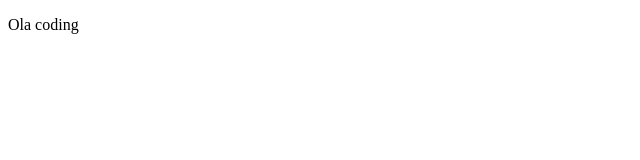
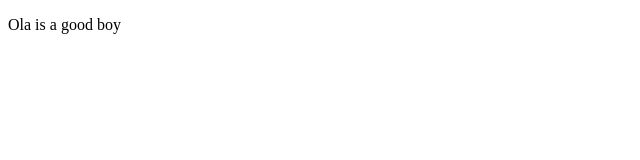
Before and after one commit to Ola-dev1/front, a plain HTML site: page index.html in a window 1280 px wide. Shown: the full height of the page, 0-640 px from the left. Drawn offline with Linux system fonts and the light colour scheme.

Commit message:
i made a few change

```diff
--- a/index.html
+++ b/index.html
@@ -6,6 +6,6 @@
     <title>Document</title>
 </head>
 <body>
-    <p>Ola coding</p>
+    <p>Ola is a good boy</p>
 </body>
 </html>
```
